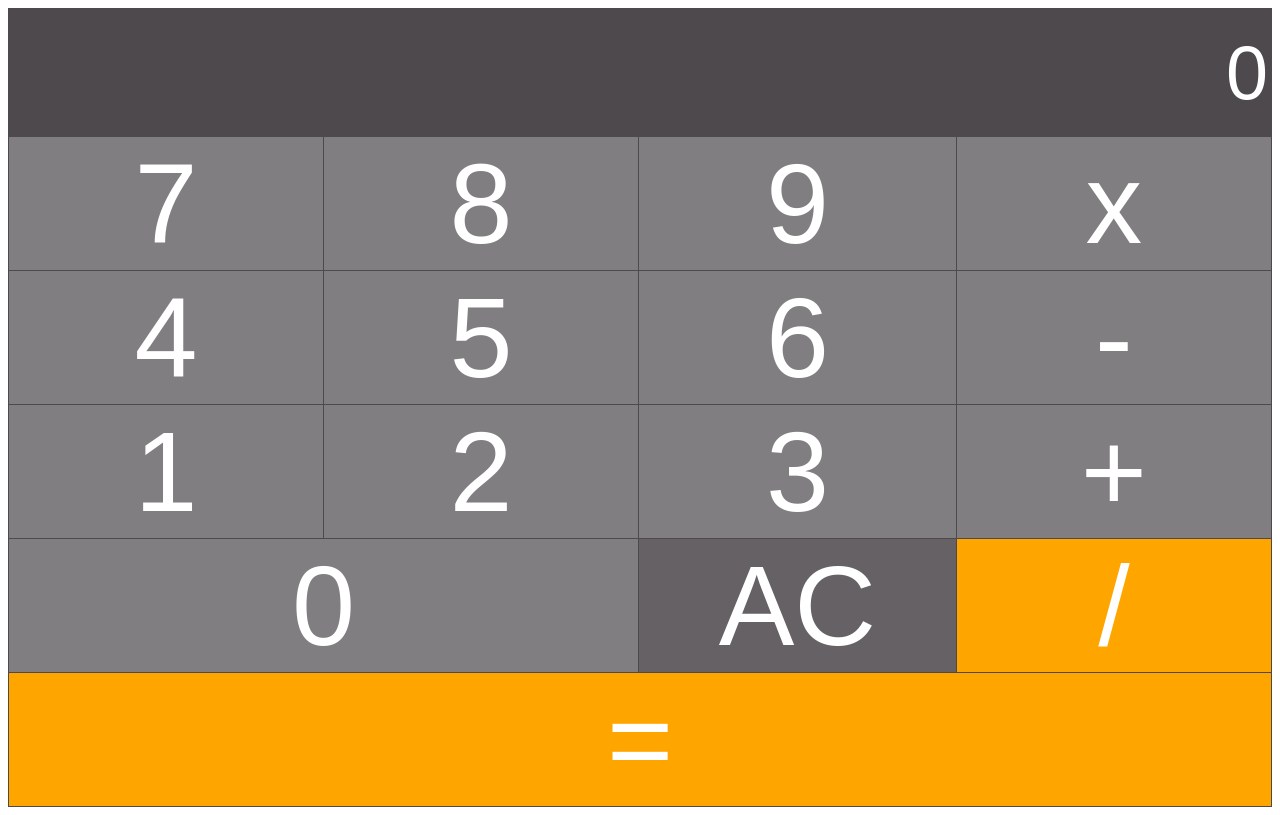
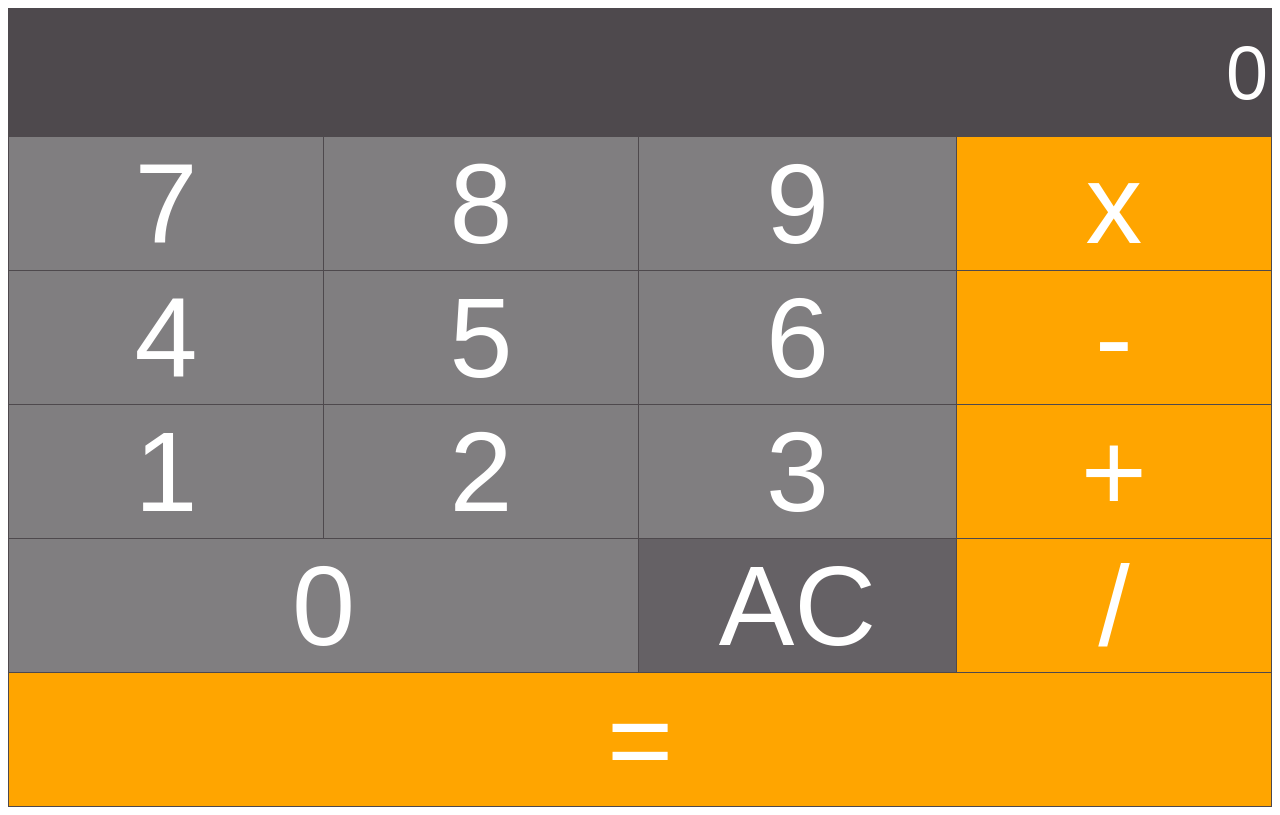
Before and after one commit to Likholwane/Module-8-Assessment-2-, a plain HTML site: page index.html in a window 1280 px wide. Drawn offline with Linux system fonts and the light colour scheme.

Commit message:
Update index.html

```diff
--- a/index.html
+++ b/index.html
@@ -14,21 +14,21 @@
 		<td class="digitButton" onclick="digitBtnPressed(7)">7</td>
 		<td class="digitButton"onclick="digitBtnPressed(8)">8</td>
 		<td class="digitButton"onclick="digitBtnPressed(9)">9</td>
-		<td class="digitButton" onclick="digitBtnPressed('x')">x</td>
+		<td class="operatorButton" onclick="operatorBtnPressed('x')">x</td>
 	</tr>
 
 	<tr>
 		<td class="digitButton"onclick="digitBtnPressed(4)">4</td>
 		<td class="digitButton"onclick="digitBtnPressed(5)">5</td>
 		<td  class="digitButton"onclick="digitBtnPressed(6)">6</td>
-		<td class="digitButton" onclick="digitBtnPressed(-)">-</td>
+		<td class="operatorButton" onclick="operatorBtnPressed('-')">-</td>
 	</tr>
 
 	<tr>
 		<td class="digitButton" onclick="digitBtnPressed(1)">1</td>
 		<td  class="digitButton"onclick="digitBtnPressed(2)">2</td>
 		<td class="digitButton" onclick="digitBtnPressed(3)">3</td>
-		<td  class="digitButton"onclick="operatorBtnPressed(operator)('+')">+</td>
+		<td  class="operatorButton"onclick="operatorBtnPressed(operator)('+')">+</td>
 	</tr>
 		<tr>
 		<td class="digitButton"colspan="2" onclick="digitBtnPressed(0)">0</td>
@@ -38,7 +38,7 @@
 		</tr>
 
 		<tr>
-		<td class="operatorButton" colspan="4" onclick="equalsBtnPressed(=)">=</td>
+		<td class="operatorButton" colspan="4" onclick="equalsBtnPressed()">=</td>
 		</tr>
 		</table>
 
@@ -91,7 +91,7 @@
 							break;
 
 							case"x":
-							finalTotal = value1 x value2;
+							finalTotal = value1 * value2;
 							break;
 					}
 					document.getElementById("inputBox").value = finalTotal;
```
